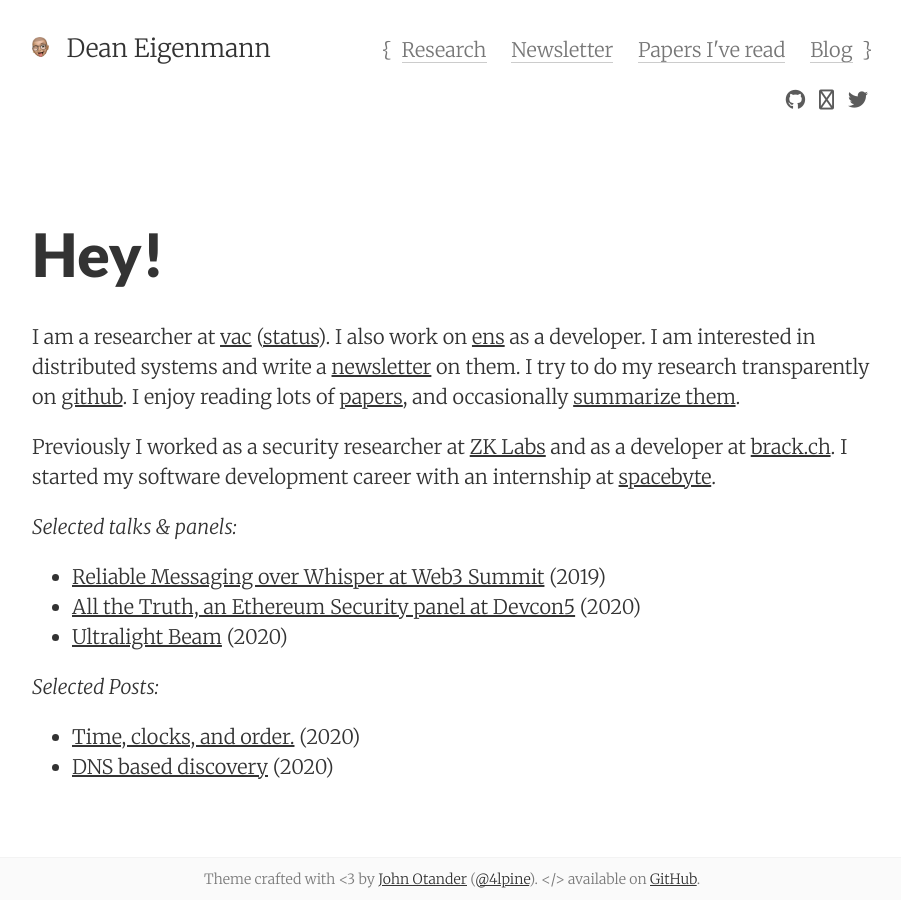
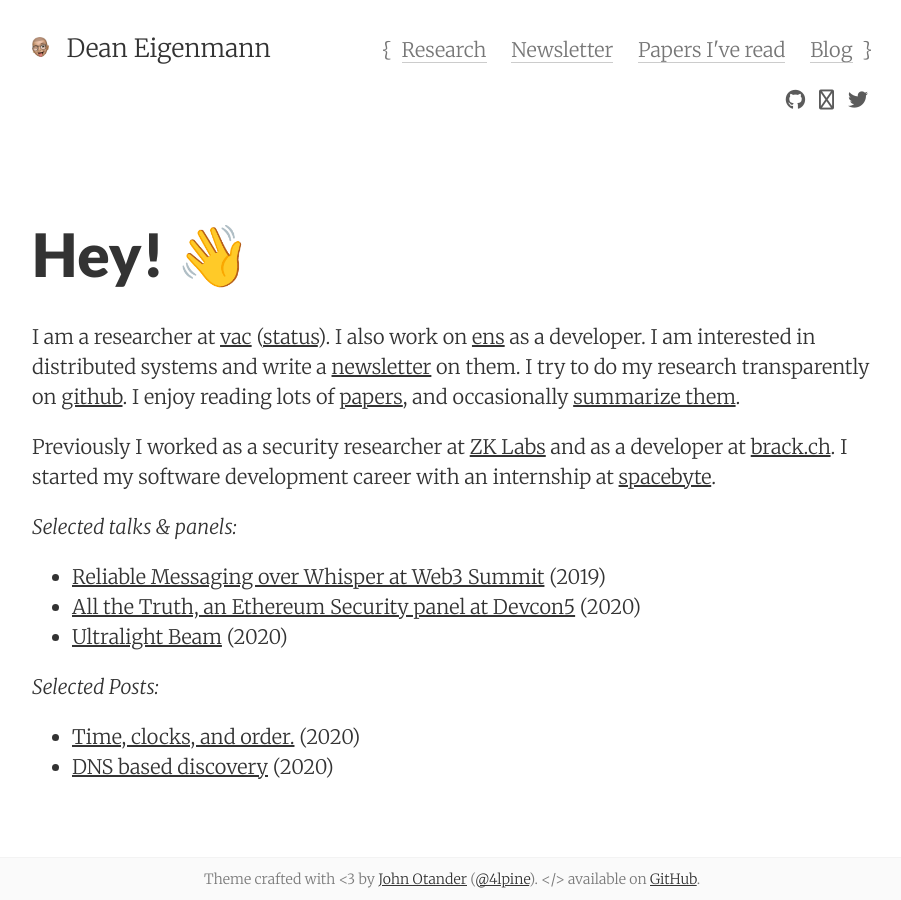
Before and after one commit to decanus/dean.eigenmann.me, a Jekyll site: the page built from index.md, in a window 1280 px wide. Shown: the whole page, without its empty margins (188-1089 px from the left). Built offline with Jekyll 4.4.1, drawn with Linux system fonts in a browser that asks for light colours; nearby versions of some CDN libraries; our own code applies the rules of GitHub Pages for plain Markdown files.

```diff
--- a/index.md
+++ b/index.md
@@ -2,7 +2,7 @@
 layout: default
 ---
 
-# Hey!
+# Hey! 👋
 
 I am a researcher at [vac](https://vac.dev) ([status](https://status.im)). I also work on [ens](https://ens.domains) as a developer.
 I am interested in distributed systems and write a [newsletter](/newsletter/) on them.
```
